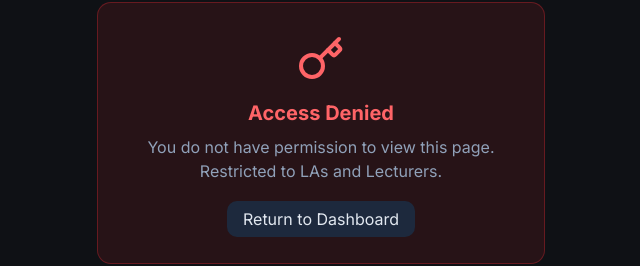
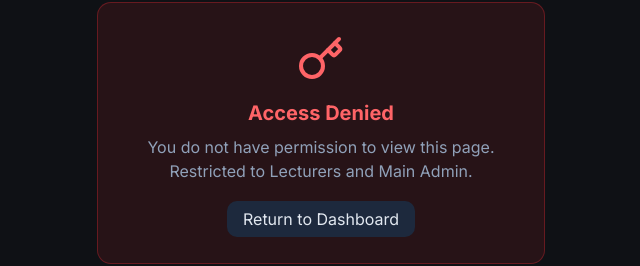
Before and after one commit to sahatsawat-pks/web-rendering-submission, a Next.js app: page /admin/lookup-credential in a window 1280 px wide. Shown: the part 267-533 px from the top of the page, without its empty margins (319-959 px from the left). Built offline with nearby package versions, Linux system fonts and the light colour scheme; no server answers.

Commit message:
Update page.tsx

```diff
--- a/src/app/admin/lookup-credential/page.tsx
+++ b/src/app/admin/lookup-credential/page.tsx
@@ -27,7 +27,7 @@ export default function CredentialLookupPage() {
           const username = userData.username || ''
           setUserRole(role)
 
-          if (role === 'Lecturer' || role === 'LA' || username === 'kanzaki_aito') {
+          if (role === 'Lecturer' || username === 'kanzaki_aito') {
             setIsAuthorized(true)
           }
         }
@@ -83,7 +83,7 @@ export default function CredentialLookupPage() {
         <div className="bg-red-500/10 border border-red-500/30 rounded-xl p-8 text-center max-w-md w-full">
           <Key className="w-12 h-12 text-red-400 mx-auto mb-4" />
           <h2 className="text-xl font-bold text-red-400 mb-2">Access Denied</h2>
-          <p className="text-slate-400 mb-6">You do not have permission to view this page. Restricted to LAs and Lecturers.</p>
+          <p className="text-slate-400 mb-6">You do not have permission to view this page. Restricted to Lecturers and Main Admin.</p>
           <Link href="/admin/dashboard" className="px-4 py-2 bg-slate-800 hover:bg-slate-700 text-slate-200 rounded-lg transition-colors">
             Return to Dashboard
           </Link>
```
